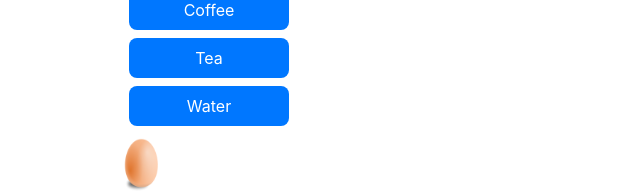
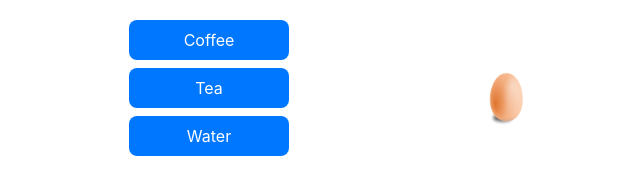
Before and after one commit to e30301/2bWI_2026_27, a React (Vite) app in the folder 2bWI_React_Demo/: page / in a window 1280 px wide. Shown: the part 608-799 px from the top of the page, without its empty margins (319-959 px from the left). Built offline with nearby package versions, Linux system fonts and the light colour scheme.

Commit message:
add egg functionality

```diff
--- a/2bWI_React_Demo/index.html
+++ b/2bWI_React_Demo/index.html
@@ -9,5 +9,6 @@
   <body>
     <div id="root"></div>
     <script type="module" src="/src/main.tsx"></script>
+    <p>
   </body>
 </html>
--- /dev/null
+++ b/2bWI_React_Demo/src/components/Egg.module.css
@@ -0,0 +1,17 @@
+.egg {
+  position: fixed;
+  width: 40px;
+  height: 60px;
+  cursor: pointer;
+  transition: all 0.4s cubic-bezier(0, 0.35, 1, -0.35);
+  /*cubic-bezier(1, 0.61, 1, 1.43)*/
+  user-select: none;
+}
+.egg:hover {
+    animation: eggr 1s linear infinite;
+}
+
+@keyframes eggr {
+  from {rotate: 0deg;}
+  to {rotate: 360deg;}
+}
--- a/2bWI_React_Demo/src/components/Egg.tsx
+++ b/2bWI_React_Demo/src/components/Egg.tsx
@@ -1,11 +1,30 @@
-import React from 'react'
+import React, { useState } from 'react'
 import img from '../assets/580b57fbd9996e24bc43c108.png';
+import styles from './Egg.module.css';
+
 type Props = {}
 
 export default function Egg({}: Props) {
+  const top = Math.random() * (window.innerHeight - 60);
+  const left = Math.random() * (window.innerWidth - 60);
+  const [position, setPosition] = useState({ top: top, left: left });
+
+  const handleClick = () => {
+    const top = Math.random() * (window.innerHeight - 60);
+    const left = Math.random() * (window.innerWidth - 60);
+
+    setPosition({ top: top, left: left });
+  };
+
   return (
-    <div>
-        <img src={img} className="w-10 h-15" />
-    </div>
+    <img
+      src={img}
+      onClick={handleClick}
+      className={styles.egg}
+      style={{
+        top: `${position.top}px`,
+        left: `${position.left}px`
+      }}
+    />
   )
 }
--- a/2bWI_React_Demo/src/components/Gif.tsx
+++ b/2bWI_React_Demo/src/components/Gif.tsx
@@ -1,5 +1,5 @@
 import styles from './Gif.module.css';
-import img from '../assets/sthmCnCpfr8M8jtTQy.webp';
+import img from '../assets/giphy.gif';
 
 type Props = { show: boolean };
 
```
Also changed, not shown: 2bWI_React_Demo/src/assets/giphy.gif (added).
